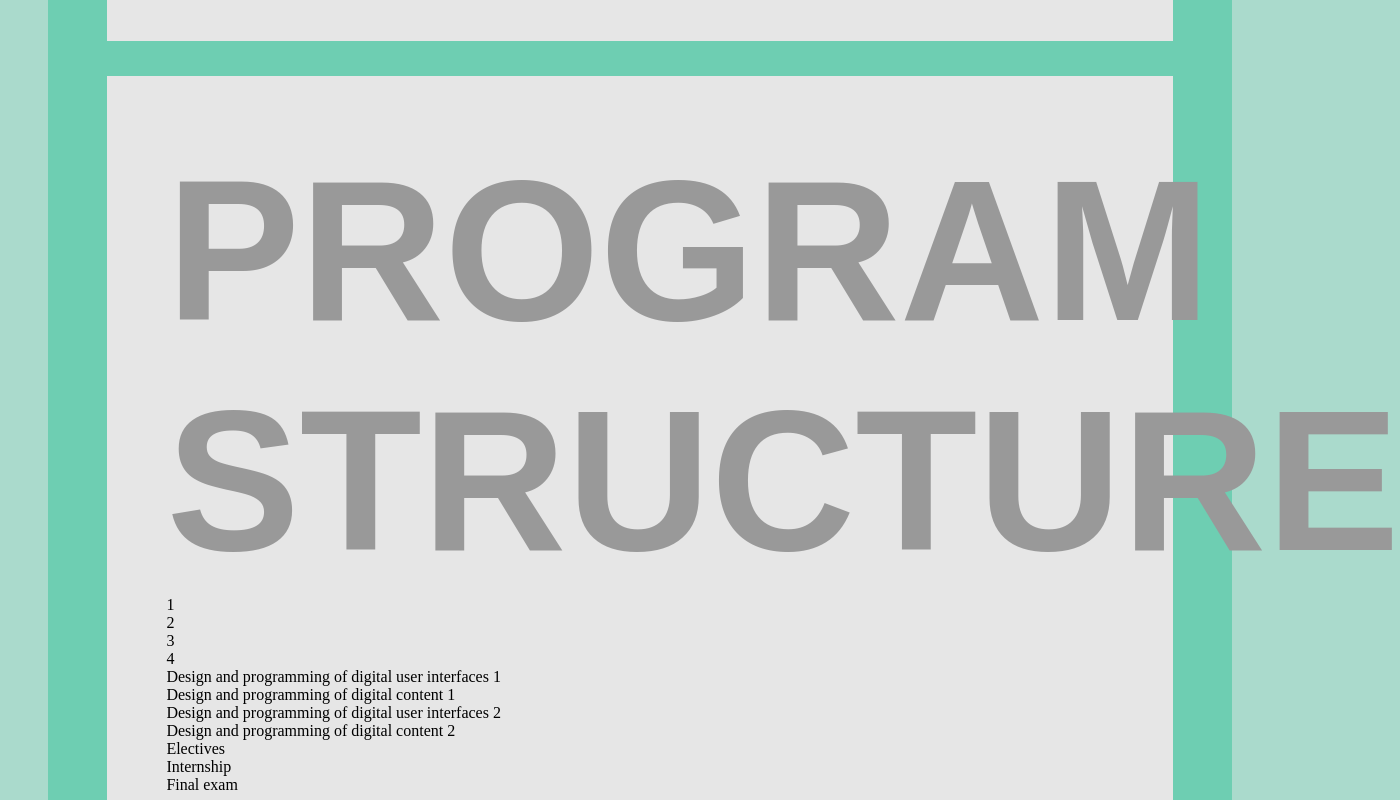
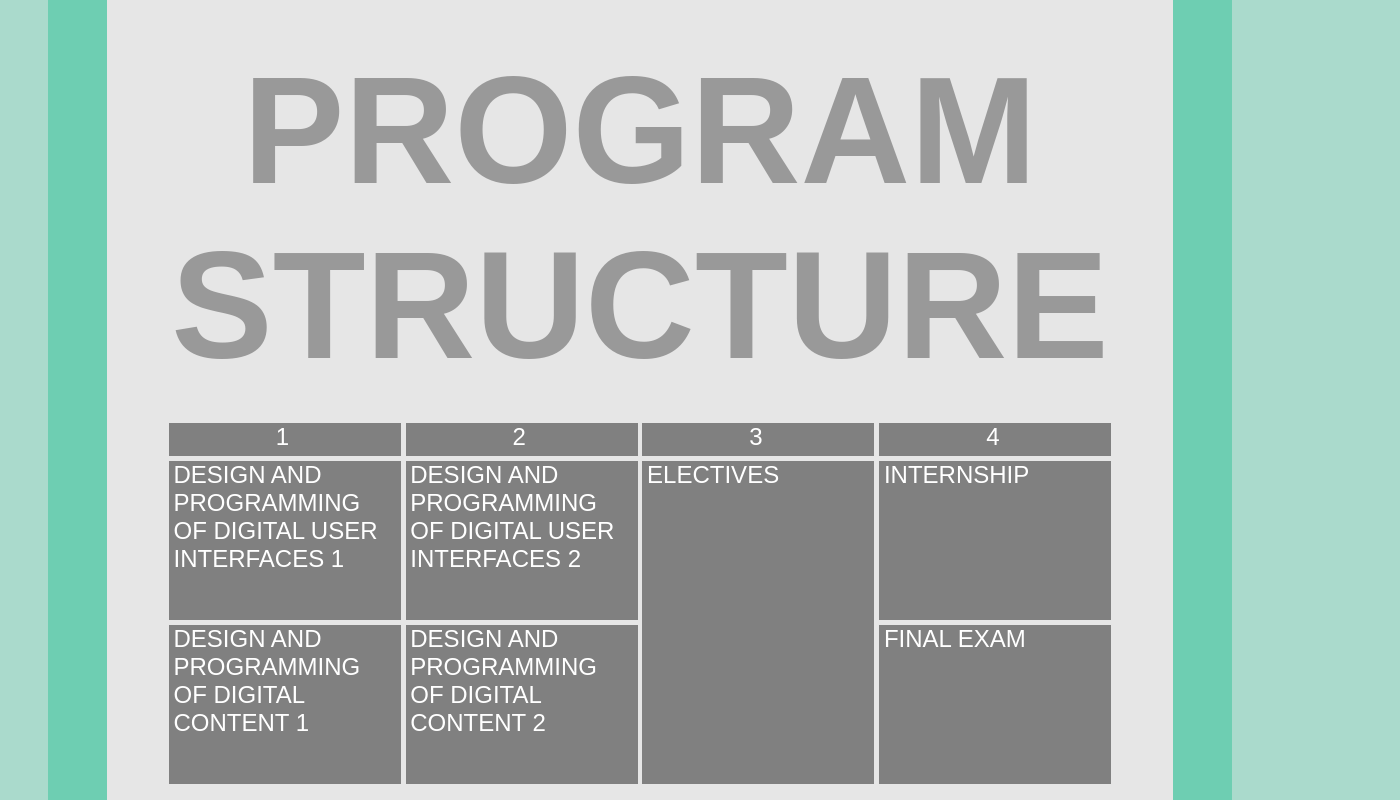
Before and after one commit to ludw0119/Curriculum_website, a plain HTML site: page index.html in a window 1280 px wide. Shown: the part 740-1540 px from the top of the page, 1400 px wide, since content can reach past the window. Drawn offline with Linux system fonts and the light colour scheme.

Commit message:
adding program grid nad fixing header

```diff
--- a/css/style.css
+++ b/css/style.css
@@ -1,6 +1,11 @@
 *{
     box-sizing: border-box;
 } /*"border-box" means that the width and height properties (and min/max properties) include content, padding and border*/
+
+*{
+    font-family: sans-serif;
+
+}
 
 body{
     background-color: #aadacc;
@@ -18,12 +23,12 @@ header{
 }
 
 
-main{
+.background{
     background-color: #6eceb2;
     margin-left: 20px;
     margin-right: 20px;
     padding-bottom: 5%;
-    padding-top: 15%;
+    padding-top: 0%;
 }
 
 footer{
@@ -43,15 +48,18 @@ footer{
 /*Header - main page */
 
 .wrapper-header{
-    position: fixed;
-    margin-right: 20px;
+    width: 90%;
+    position: sticky;
+    z-index: 1;
     background-color: #f2f2f2;
     top: 0;
-    width: 100%;
     display:grid;
+/*
     padding-left: 0%;
     padding-right: 0%;
-    margin-right: 20px;
+*/
+    margin-right: auto;
+    margin-left: auto;
     grid-template-columns: auto auto;
     grid-template-rows: auto auto;
     grid-template-areas:
@@ -63,25 +71,25 @@ footer{
     grid-area: area1;
     padding: 3%;
     height: 110px;
-    z-index: 1;
+/*    z-index: 1;*/
 }
 
 .header-area2 {
     grid-area: area2;
     padding: 2%;
     display: none;
-    z-index: 1;
+/*    z-index: 1;*/
 }
 
 .header-area3 {
     grid-area: area3;
     padding: 0%;
     height: 110px;
-    z-index: 1;
+/*    z-index: 1;*/
 }
 
 /*links in nav at main page*/
-header a:link{
+.wrapper-header a:link{
     margin-left: 4%;
     margin-top: 0%;
     color: #808080;
@@ -89,11 +97,11 @@ header a:link{
     display: inline-block;
 }
 
-header a:visited{
+.wrapper-header a:visited{
     color: darkgrey;
 }
 
-header a:hover{
+.wrapper-header a:hover{
     color: black;
 }
 
@@ -110,7 +118,9 @@ header a:hover{
     font-weight: bold;
 }
 
+
 .sections{
+    margin-top: 3%;
     background-color: #e6e6e6;
     margin-left: 5%;
     margin-right: 5%;
@@ -120,7 +130,7 @@ header a:hover{
 }
 
 .secTitle{
-    font-size: 12.5em;
+    font-size: 9.5em;
     font-family: sans-serif;
     font-weight: bold;
     text-align: center;
@@ -146,6 +156,7 @@ header a:hover{
 }
 
 
+
 li:before {
     content: "";
     border-color: transparent #999999;
@@ -168,9 +179,79 @@ ul {
     z-index: 2;
 }
 
+/*program*/
+
+.program{
+    display: grid;
+    grid-template-columns: 1fr 1fr 1fr 1fr;
+    grid-template-rows: auto auto auto;
+    grid-template-areas:
+    "area1 area2 area3 area4"
+    "area5 area7 area9 area10"
+    "area6 area8 area9 area11"
+        ;
+    margin-top: 3%;
+}
+
+.program-area1{
+    grid-area: area1;
+
+}
+.program-area2{
+    grid-area: area2;
+}
+.program-area3{
+    grid-area: area3;
+}
+.program-area4{
+    grid-area: area4;
+}
+.program-area5{
+    grid-area: area5;
+}
+.program-area6{
+    grid-area: area6;
+}
+.program-area7{
+    grid-area: area7;
+}
+.program-area8{
+    grid-area: area8;
+}
+.program-area9{
+    grid-area: area9;
+}
+.program-area10{
+    grid-area: area10;
+}
+.program-area11{
+    grid-area: area11;
+}
+
+.program div{
+
+    font-size: 1.5em;
+    padding-left: 2%;
+    padding-right: 4%;
+    padding-bottom: 20%;
+    color: white;
+    background-color: gray;
+    margin: 1%;
+    text-transform: uppercase;
+}
+
+.program .program-area1, .program .program-area2, .program .program-area3, .program .program-area4{
+    padding-bottom: 2%;
+    text-align: center;
+}
+
 /*Tablet version (area 3 with big menu is hidden)  ///////////////////////////////////////////////////////////////////////////*/
 
 @media all and (max-width: 768px) {
+
+
+
+
     .wrapper-header{
     display:grid;
     padding-left: 0%;
@@ -210,6 +291,9 @@ ul {
     /*display: none;*/
 }
 
+
+
+
 /*Nav with burger ///////////////////*/
 
 #navSmall{
@@ -243,8 +327,10 @@ label {
     text-align: right;
     }
 
+
+
+
 }
-
 
 
 
```
